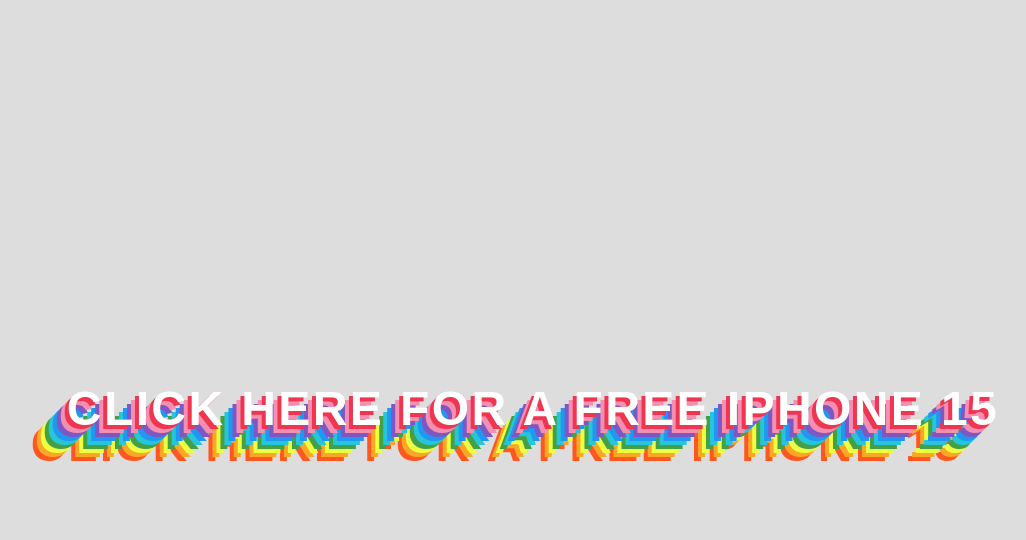
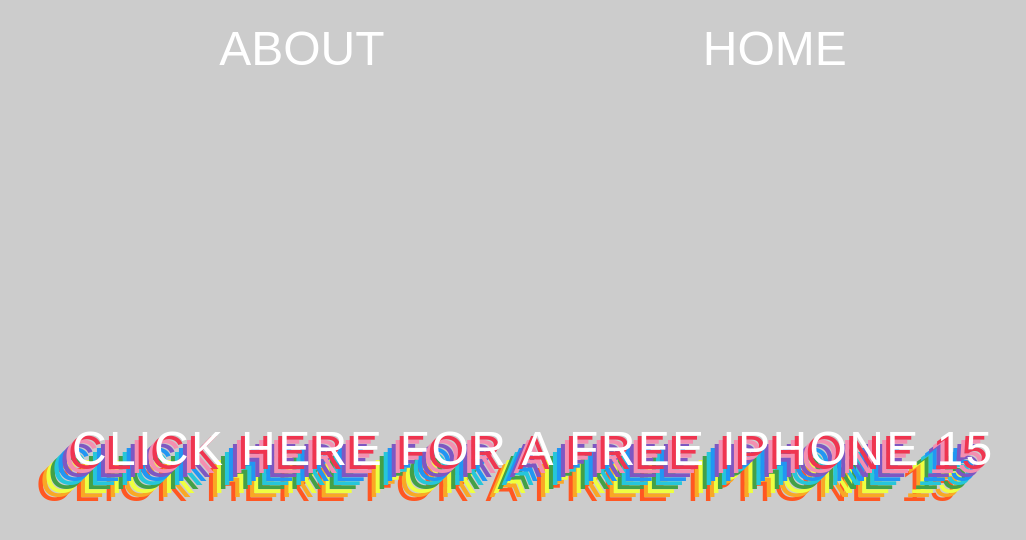
Before and after one commit to Veeeeeee7/Website, a plain HTML site: page wompwompdirectory/index.html in a window 1280 px wide. Shown: the whole page, without its empty margins (107-1133 px from the left). Drawn offline with Linux system fonts and the light colour scheme.

Commit message:
added about page

```diff
--- a/wompwompdirectory/index.html
+++ b/wompwompdirectory/index.html
@@ -8,14 +8,18 @@
         <script defer src="scripts/main.js"></script>
     </head>
     <body>
-        <h1>
+        <div class="header">
+            <a href="about.html" class="links about">ABOUT</a>
+            <a href="index.html" class="links home">HOME</a>
+        </div>
+        <div class="container">
             <div class="rickroll-container">
                 <a
                     href="https://www.youtube.com/watch?v=dQw4w9WgXcQ"
-                    class="rickroll"
+                    class="rainbow-text links"
                     >Click here for a free iPhone 15</a
                 >
             </div>
-        </h1>
+        </div>
     </body>
 </html>
--- a/wompwompdirectory/style.css
+++ b/wompwompdirectory/style.css
@@ -1,18 +1,26 @@
-.rickroll {
+.container {
     display: flex;
+    flex-direction: column;
     justify-content: center;
     align-items: center;
-    height: 100vh;
+    height: 90vh;
     color: #fff;
+}
+body {
+    background: #ccc;
+}
+.header {
+    display: flex;
+    justify-content: space-evenly;
+    align-items: center;
+    height: 10vh;
+}
+.links {
     font-family: sans-serif;
     font-size: 3rem;
     text-decoration: none;
 }
-body {
-    background: #ddd;
-}
-h1 {
-    text-decoration: none;
+.rainbow-text {
     margin-top: 0px;
     margin-bottom: 50px;
     text-align: center;
@@ -37,3 +45,23 @@
         transform: rotate(360deg);
     }
 }
+a:link {
+    color: #fff;
+}
+
+a:visited {
+    color: #fff;
+}
+
+a:hover {
+    color: #aaa;
+}
+
+a:active {
+    color: #fff;
+}
+
+a:link,
+a:visited {
+    text-decoration: none;
+}
```
Also changed, not shown: wompwompdirectory/about.html (added, +19 -0 lines).
